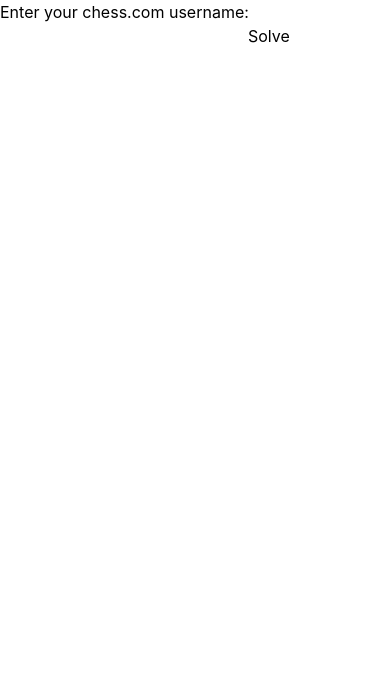
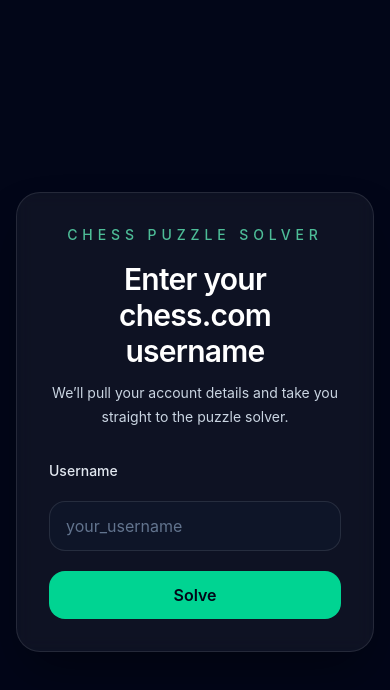
Before and after one commit to Chesstutis/site, a React (Vite) app in the folder frontend/: page / in a window 390 px wide. Shown: the top 690 px of the page. Built offline with nearby package versions, Linux system fonts and the light colour scheme.

Commit message:
agentic context engineering some tailwind because dan is mean

```diff
--- a/frontend/src/pages/Solve.tsx
+++ b/frontend/src/pages/Solve.tsx
@@ -78,17 +78,17 @@
             .then((json) => setPuzzlesResponse(json));
     }, [dataIsLoaded, data]);
 
-    if (!archivesLoaded) {
-        return <h1>Loading archives...</h1>;
-    }
+    // if (!archivesLoaded) {
+    //     return <h1>Loading archives...</h1>;
+    // }
 
-    if (!dataUrl) {
-        return <h1>Could not find any game archives</h1>;
-    }
+    // if (!dataUrl) {
+    //     return <h1>Could not find any game archives</h1>;
+    // }
 
-    if (puzzlesResponse.length === 0) {
-        return <h1>Loading...</h1>;
-    }
+    // if (puzzlesResponse.length === 0) {
+    //     return <h1>Loading...</h1>;
+    // }
 
     const puzzles: Puzzle[] = puzzlesResponse.map((p) => ({
         fen: p.fen,
@@ -98,21 +98,65 @@
 
     const currentPuzzle = puzzles[puzzleIndex];
 
+    const toArrow = (uciMove: string) => ({
+        startSquare: uciMove.slice(0, 2),
+        endSquare: uciMove.slice(2, 4),
+        color: "#ef4444"
+    })
+
     const handleSolve = () => {
         setPuzzleIndex((prev) => Math.min(prev + 1, puzzles.length - 1));
     };
 
+    const statusCard = (
+        <div className="w-full rounded-3xl border border-white/10 bg-white/5 p-8 text-center shadow-2xl shadow-black/40 backdrop-blur">
+            <p className="text-sm font-medium uppercase tracking-[0.35em] text-emerald-300/80">
+                Chess Puzzle Solver
+            </p>
+            <h1 className="mt-4 text-3xl font-semibold tracking-tight text-white sm:text-4xl">
+                Loading your puzzles
+            </h1>
+            <p className="mt-3 text-sm leading-6 text-slate-300">
+                We’re pulling your recent games and analyzing your mistakes.
+            </p>
+        </div>
+    );
+
     return (
-        <>
-            <h1>
-                last time you played {puzzlesResponse[puzzleIndex].player_move}. See if
-                you can find a better move
-            </h1>
-            <ChessPuzzle.Root key={puzzleIndex} puzzle={currentPuzzle} onSolve={handleSolve}>
-                <ChessPuzzle.Board className="w-96 max-w-full" />
-                <ChessPuzzle.Reset>Restart</ChessPuzzle.Reset>
-                <ChessPuzzle.Hint>Get Hint</ChessPuzzle.Hint>
-            </ChessPuzzle.Root>
-        </>
+        <main className="min-h-screen bg-slate-950 px-4 py-8 text-slate-100">
+            <section className="mx-auto flex min-h-[calc(100vh-4rem)] max-w-3xl items-center justify-center">
+                {(!archivesLoaded || !dataUrl || puzzlesResponse.length === 0) ? (
+                    statusCard
+                ) : (
+                    <div className="w-full rounded-3xl border border-white/10 bg-white/5 p-6 shadow-2xl shadow-black/40 backdrop-blur sm:p-8">
+                        <div className="mb-6 text-center">
+                            <p className="text-sm font-medium uppercase tracking-[0.35em] text-emerald-300/80">
+                                Chess Puzzle Solver
+                            </p>
+                            <h1 className="mt-4 text-3xl font-semibold tracking-tight text-white sm:text-4xl">
+                                Last time you played {puzzlesResponse[puzzleIndex].player_move}
+                            </h1>
+                            <p className="mt-3 text-sm leading-6 text-slate-300">
+                                See if you can find a better move.
+                            </p>
+                        </div>
+
+                        <div className="flex flex-col items-center gap-5">
+                            <ChessPuzzle.Root key={puzzleIndex} puzzle={currentPuzzle} onSolve={handleSolve}>
+                                <ChessPuzzle.Board className="w-full max-w-md"
+                                    options={{
+                                        arrows: [toArrow(puzzlesResponse[puzzleIndex].player_move)]
+                                    }}
+                                />
+                                <div className="mt-5 flex w-full flex-wrap justify-center gap-3">
+                                    <ChessPuzzle.Reset>Restart</ChessPuzzle.Reset>
+                                    <ChessPuzzle.Hint>Get Hint</ChessPuzzle.Hint>
+                                </div>
+                            </ChessPuzzle.Root>
+                        </div>
+                    </div>
+                )}
+            </section>
+        </main>
     );
 }
--- a/frontend/src/pages/Welcome.tsx
+++ b/frontend/src/pages/Welcome.tsx
@@ -10,20 +10,51 @@
     const [localUsername, setLocalUsername] = useState<string>("");
 
     // this is probably dumb
-    const handleSolve = () => {
-        setUsername(localUsername)
+    const handleSolve = (e: React.SyntheticEvent<HTMLFormElement>) => {
+        e.preventDefault();
+        setUsername(localUsername.trim())
         navigate("/solve");
     }
 
     return (
-        <>
-            <label htmlFor="username">Enter your chess.com username:
-                <input type="text" value={localUsername} onChange={(e) => setLocalUsername(e.target.value)} />
-            </label>
+        <main className="min-h-screen bg-slate-950 px-4 py-8 text-slate-100">
+            <section className="mx-auto flex min-h-[calc(100vh-4rem)] max-w-md items-center justify-center">
+                <div className="w-full rounded-3xl border border-white/10 bg-white/5 p-8 shadow-2xl shadow-black/40 backdrop-blur">
+                    <div className="mb-8 text-center">
+                        <p className="text-sm font-medium uppercase tracking-[0.35em] text-emerald-300/80">
+                            Chess Puzzle Solver
+                        </p>
+                        <h1 className="mt-4 text-3xl font-semibold tracking-tight text-white sm:text-4xl">
+                            Enter your chess.com username
+                        </h1>
+                        <p className="mt-3 text-sm leading-6 text-slate-300">
+                            We’ll pull your account details and take you straight to the puzzle solver.
+                        </p>
+                    </div>
 
-            <button onClick={handleSolve}>
-                Solve
-            </button>
-        </>
+                    <form onSubmit={handleSolve} className="space-y-5">
+                        <label htmlFor="username" className="block text-sm font-medium text-slate-200">
+                            Username
+                        </label>
+                        <input
+                            id="username"
+                            type="text"
+                            value={localUsername}
+                            onChange={(e) => setLocalUsername(e.target.value)}
+                            placeholder="your_username"
+                            autoComplete="username"
+                            className="w-full rounded-2xl border border-white/10 bg-slate-900/80 px-4 py-3 text-base text-white outline-none transition placeholder:text-slate-500 focus:border-emerald-400 focus:ring-4 focus:ring-emerald-400/20"
+                        />
+
+                        <button
+                            type="submit"
+                            className="flex w-full items-center justify-center rounded-2xl bg-emerald-400 px-4 py-3 text-base font-semibold text-slate-950 transition hover:bg-emerald-300 focus:outline-none focus:ring-4 focus:ring-emerald-400/30"
+                        >
+                            Solve
+                        </button>
+                    </form>
+                </div>
+            </section>
+        </main>
     )
 }
```
